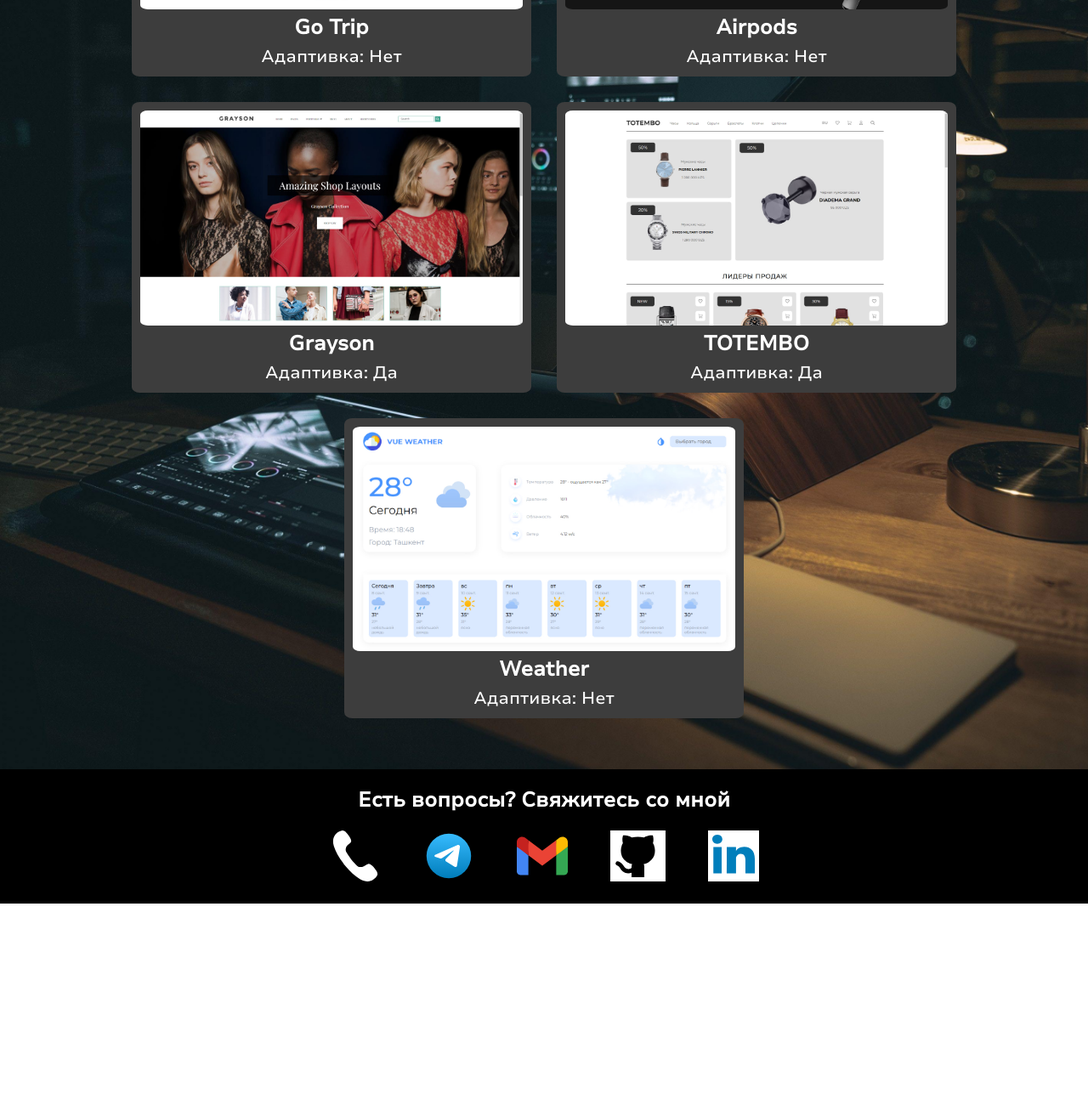
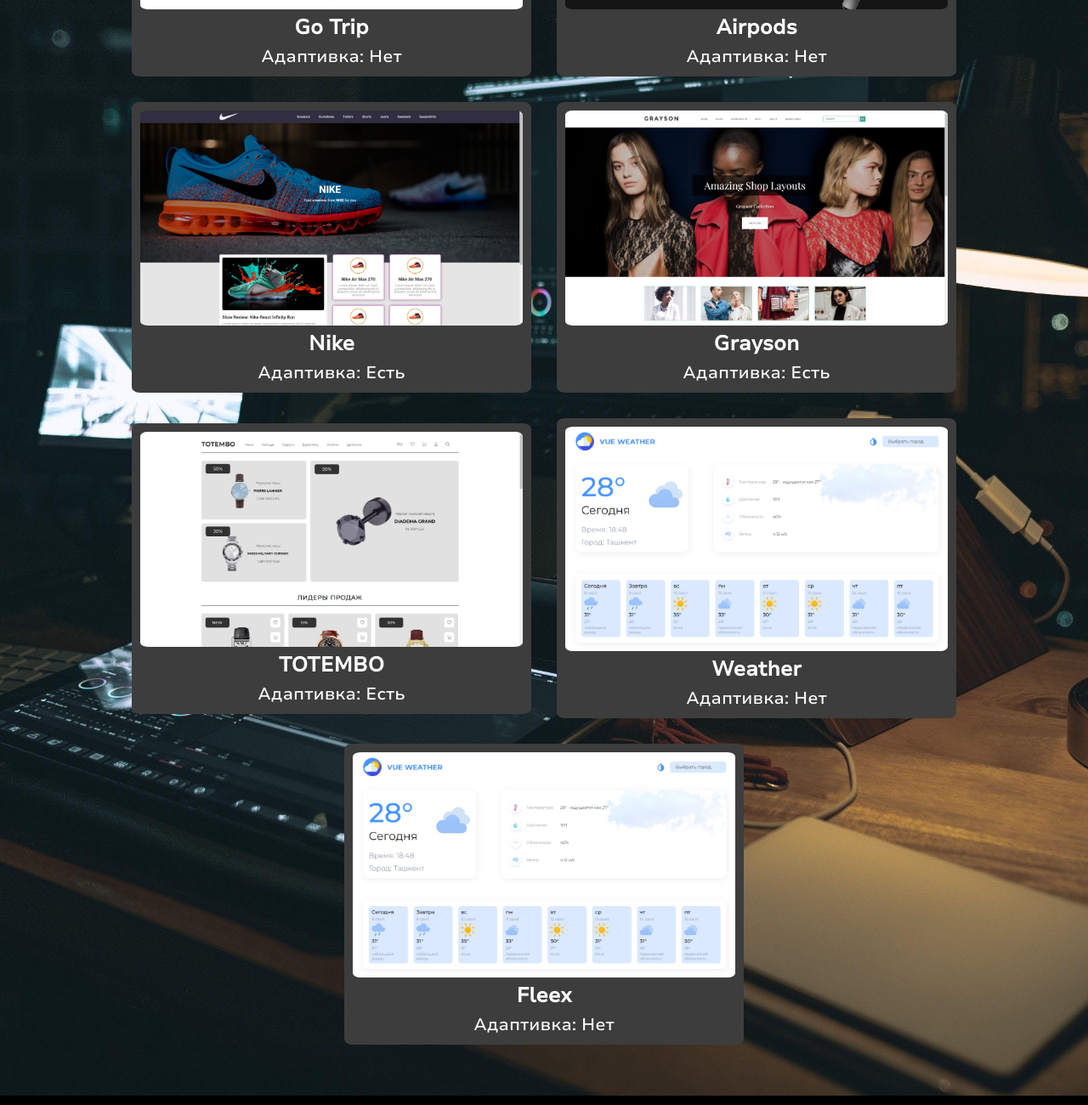
Before and after one commit to azizbekrasulmatov/portfolio, a plain HTML site: page index.html in a window 1280 px wide. Shown: the part 2320-3620 px from the top of the page at 85% size. Before the commit the page ends 3383 px from the top, so only its background shows below. Drawn offline with Linux system fonts and the light colour scheme.

Commit message:
Update index.html
added 2 projects

```diff
--- a/index.html
+++ b/index.html
@@ -94,19 +94,29 @@
                         <h2 class="project__box-item-title">Airpods</h2>
                         <p class="project__box-item-text">Адаптивка: Нет</p>
                     </a>
+                    <a target="_blank" href="https://azizbeksuper.github.io/nike/" class="project__box-item">
+                        <img src="images/nike.jpg" alt="" class="project__box-item-img">
+                        <h2 class="project__box-item-title">Nike</h2>
+                        <p class="project__box-item-text">Адаптивка: Есть</p>
+                    </a>
                     <a target="_blank" href="https://azizbeksuper.github.io/grayson/" class="project__box-item">
                         <img src="images/grayson.jpg" alt="" class="project__box-item-img">
                         <h2 class="project__box-item-title">Grayson</h2>
-                        <p class="project__box-item-text">Адаптивка: Да</p>
+                        <p class="project__box-item-text">Адаптивка: Есть</p>
                     </a>
                     <a target="_blank" href="https://azizbeksuper.github.io/totembo/" class="project__box-item">
                         <img src="images/totembo.jpg" alt="" class="project__box-item-img">
                         <h2 class="project__box-item-title">TOTEMBO</h2>
-                        <p class="project__box-item-text">Адаптивка: Да</p>
+                        <p class="project__box-item-text">Адаптивка: Есть</p>
                     </a>
                     <a target="_blank" href="https://weather-tan-nine.vercel.app/" class="project__box-item">
                         <img src="images/weather.jpg" alt="" class="project__box-item-img">
                         <h2 class="project__box-item-title">Weather</h2>
+                        <p class="project__box-item-text">Адаптивка: Нет</p>
+                    </a>
+                    <a target="_blank" href="https://azizbeksuper.github.io/fleex/" class="project__box-item">
+                        <img src="images/weather.jpg" alt="" class="project__box-item-img">
+                        <h2 class="project__box-item-title">Fleex</h2>
                         <p class="project__box-item-text">Адаптивка: Нет</p>
                     </a>
                 </div>
```
